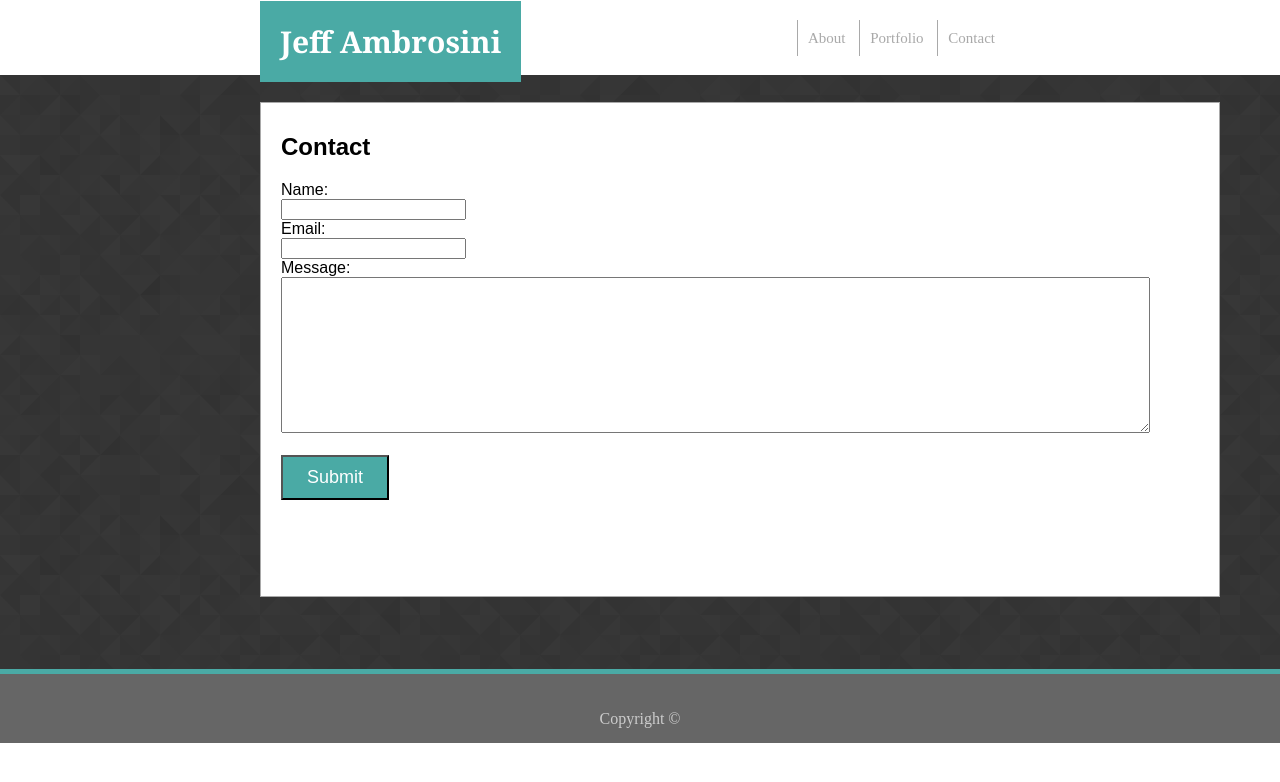
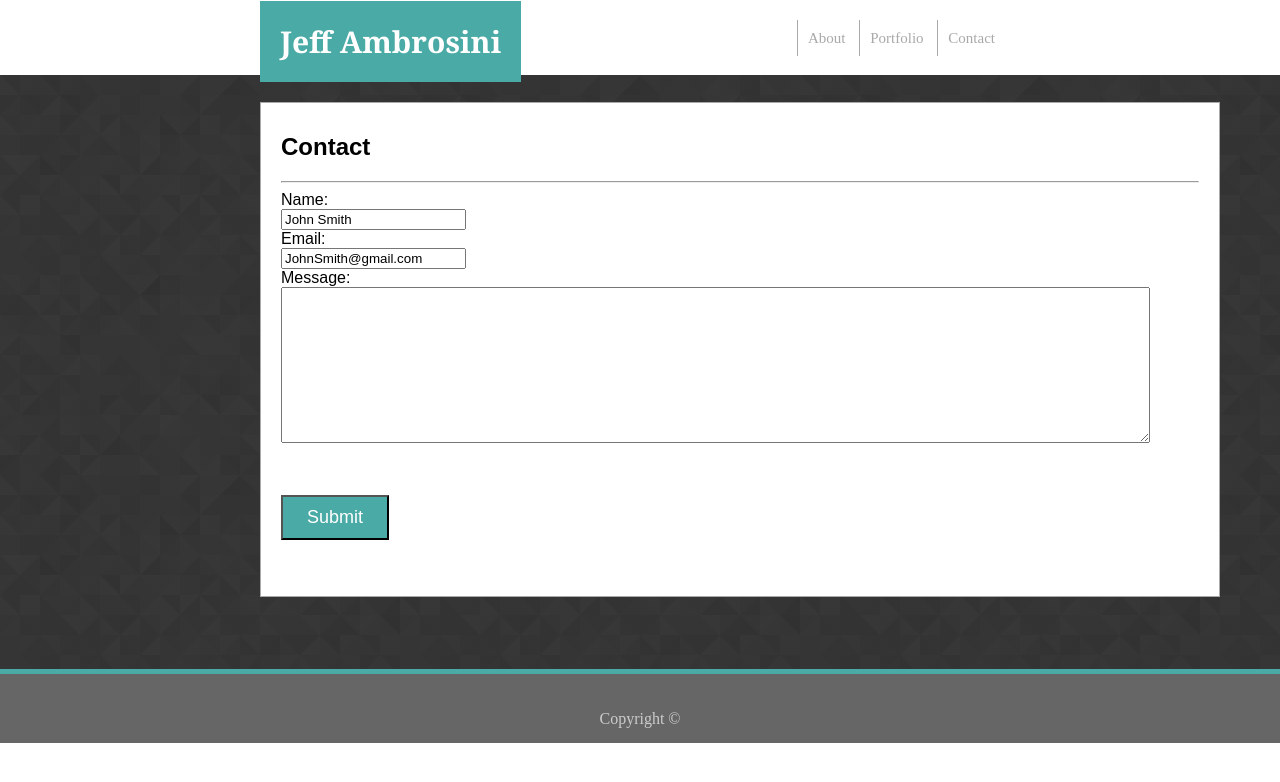
Before and after one commit to jeffa777/Basic-Portfolio, a plain HTML site: page homeworkcontact.html in a window 1280 px wide. Drawn offline with Linux system fonts and the light colour scheme.

Commit message:
final changes, added 2 items to contact page

```diff
--- a/assets/css/homeworkstyle.css
+++ b/assets/css/homeworkstyle.css
@@ -63,6 +63,7 @@ div {
     color: white;
     font-size: 18px;
     padding: 10px 24px;
+    margin-top: 30px;
 }
 
     /*about me header*/
@@ -143,5 +144,4 @@ h3 {
     padding-top: 25px;
     text-align: center;
     padding-bottom: 15px;
-
 }
--- a/homeworkcontact.html
+++ b/homeworkcontact.html
@@ -20,12 +20,15 @@
         <article>
         <div id="contactform">
         <h1>Contact</h1>
+        <hr>
         <!--Form-->
 <form action="/action_page.php">
     Name:<br>
-    <input type="text" name="Name"><br>
+    <input type="text" name="Name" value="John Smith">
+    <br>
     Email:<br>
-    <input type="text" name="Email"><br>
+    <input type="text" name="Email" value="JohnSmith@gmail.com">
+    <br>
     Message:<br>
     <textarea name="message" rows="10" cols="106">
     </textarea>
```
Also changed, not shown: homeworkindex.html (+1 -1 lines).
